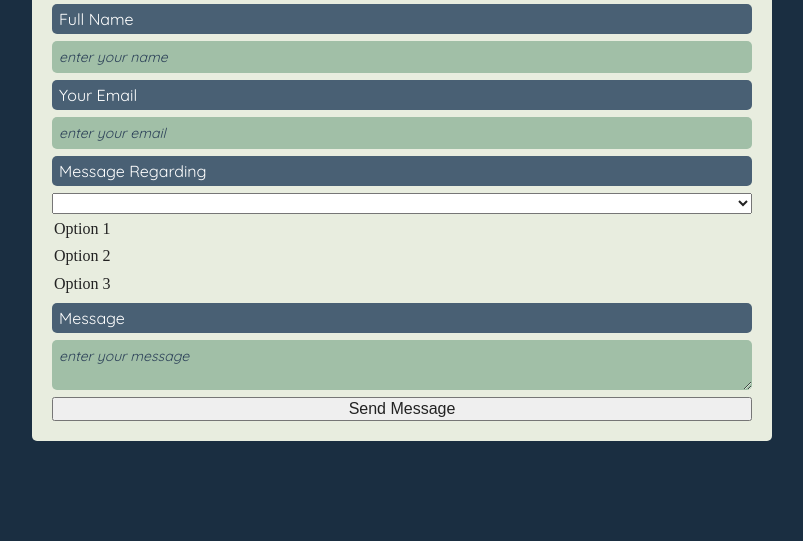
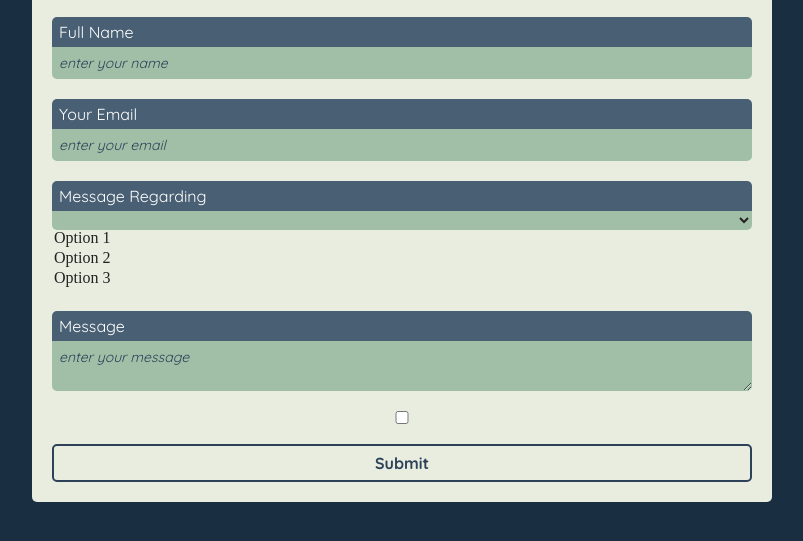
Before and after one commit to ssannejohansson/uppgift-sju, a plain HTML site: page index.html in a window 1280 px wide. Shown: the part 119-660 px from the top of the page, without its empty margins (238-1041 px from the left). Drawn offline with Linux system fonts and the light colour scheme.

Commit message:
Checkbox added
Checkbox added and some overall styling done

```diff
--- a/index.html
+++ b/index.html
@@ -32,7 +32,9 @@
             <label for="message" class="label">Message</label>
             <textarea name="message" class="input" placeholder="enter your message"></textarea>
 
-            <button>Send Message</button>
+            <input type="checkbox" class="checkbox">
+
+            <button class="button">Submit</button>
             </form>
 
 
--- a/styles/index.css
+++ b/styles/index.css
@@ -7,7 +7,6 @@ body {
     margin: auto;
     margin-top: 20px;
     display: flex;
-    justify-content: space-between;
     flex-direction: column;
     padding: 20px;
     background-color: #E8EDDF;
@@ -31,8 +30,10 @@ body {
 }
 
 .label {
+    margin-top: 20px;
     padding: 7px;
-    border-radius: 5px;
+    border-top-left-radius: 5px;
+    border-top-right-radius: 5px;
     background-color: #496074;
     color: #fff;
     font-family: "quicksand", serif;
@@ -43,7 +44,8 @@ body {
 .input {
     background-color: #A1BFA7;
     padding: 7px;
-    border-radius: 5px;
+    border-bottom-left-radius: 5px;
+    border-bottom-right-radius: 5px;
     border: none;
     font-family: "quicksand", serif;
     font-size: 14px;
@@ -56,5 +58,37 @@ body {
 }
 
 .select {
+    background-color: #A1BFA7;
+    border-bottom-left-radius: 5px;
+    border-bottom-right-radius: 5px;
+    border: none;
+    cursor: pointer;
+}
 
+.checkbox {
+    margin-top: 20px;
+    margin-bottom: 20px;
+    cursor: pointer;
 }
+
+.button {
+    padding: 7px;
+    background-color: #E8EDDF;
+    color: #2D4259;
+    border-radius: 5px;
+    border: 2px solid #2D4259;
+    font-family: "quicksand", serif;
+    font-size: 16px;
+    font-weight: bold;
+}
+
+.button:hover {
+    padding: 7px;
+    background-color: #2D4259;
+    color: #E8EDDF;
+    border-radius: 5px;
+    border: 2px solid #2D4259;
+    font-family: "quicksand", serif;
+    font-size: 16px;
+    font-weight: bold;
+}
```
